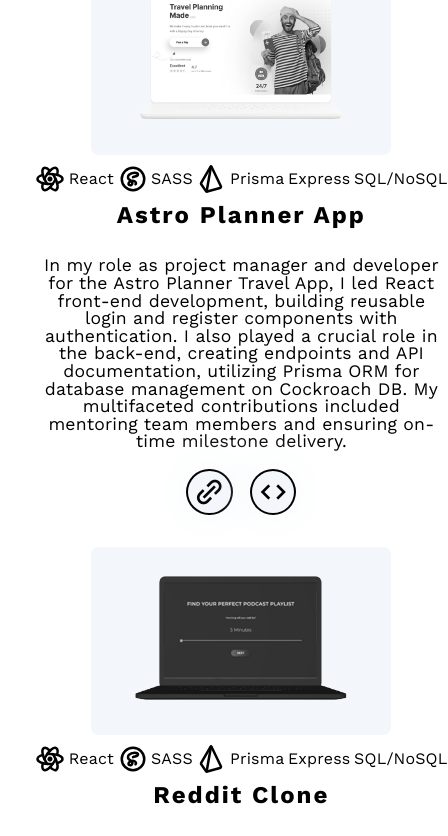
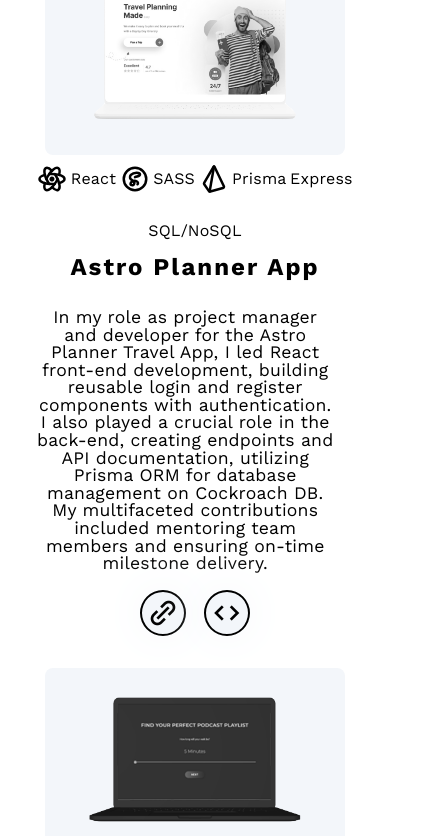
Before and after one commit to renata1026/revised-portfolio, a React (Vite) app: page /resume in a window 390 px wide. Shown: the part 4351-5187 px from the top of the page, 448 px wide, since content can reach past the window. Built offline with nearby package versions, Linux system fonts and the light colour scheme.

Commit message:
fixed media query

```diff
--- a/src/styles/sass/partials/_project.scss
+++ b/src/styles/sass/partials/_project.scss
@@ -40,6 +40,9 @@
   transition: 0.3s;
 }
 
+.project__description {
+  max-width: 300px;
+}
 .link-btn {
   display: flex;
   justify-content: center;
@@ -101,6 +104,7 @@ h4.project__title {
 .stack {
   display: flex;
   flex-direction: row;
+  flex-wrap: wrap;
   align-items: center;
   color: $clr-dark;
   justify-content: center;
```
